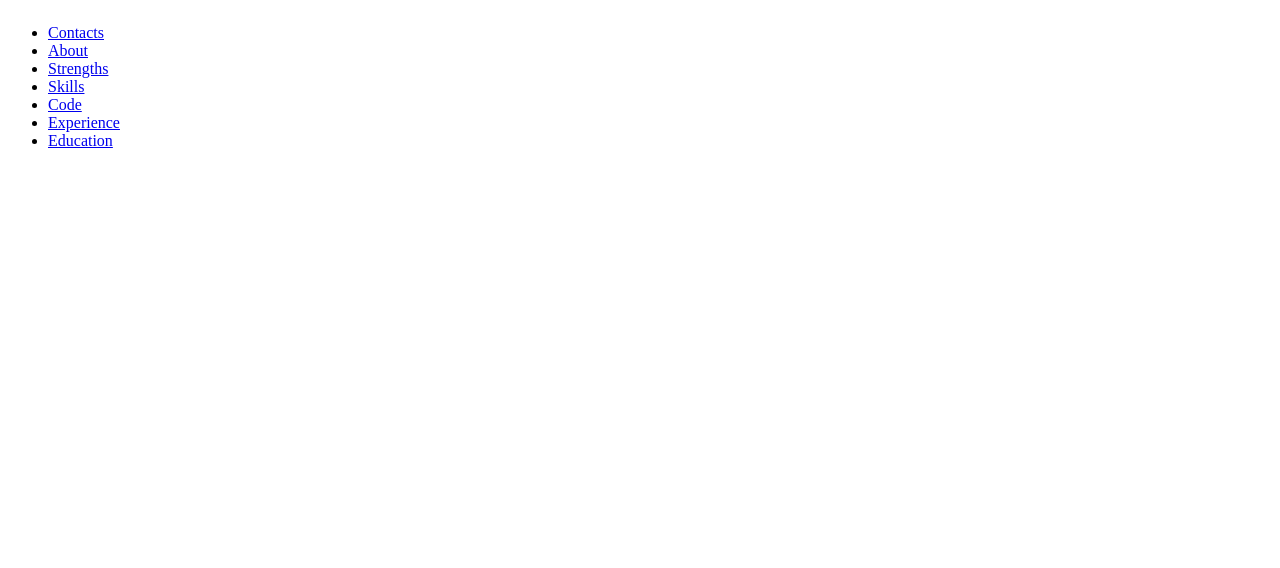
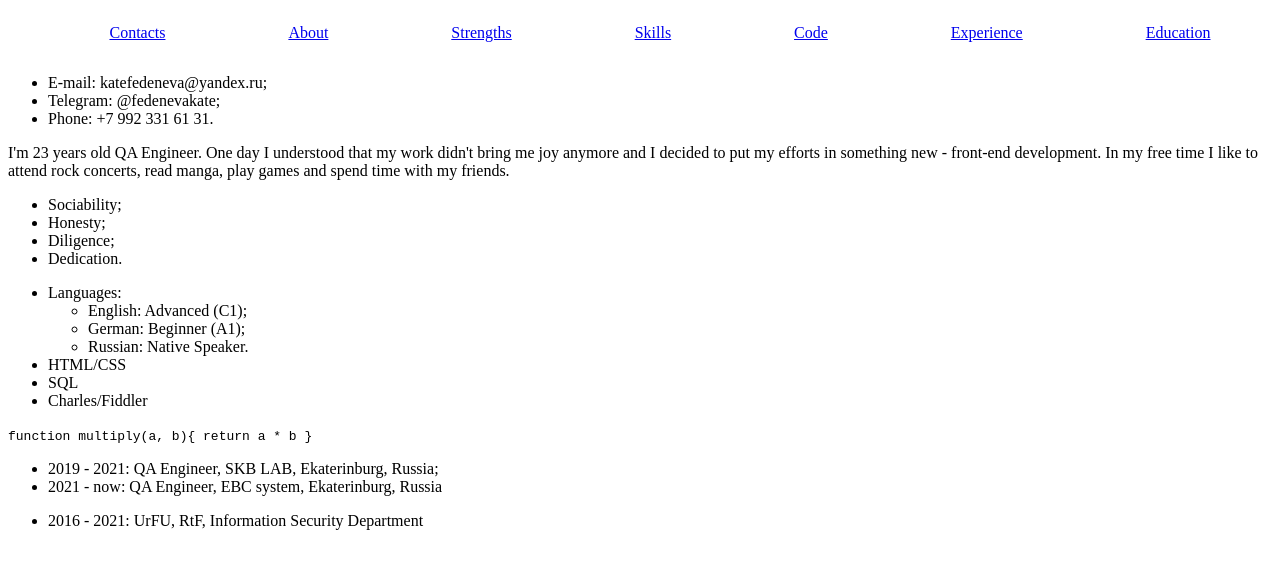
Before and after one commit to katefedeneva/rsschool-cv, a plain HTML site: page index.html in a window 1280 px wide. Drawn offline with Linux system fonts and the light colour scheme.

Commit message:
feat: add sections and its description

```diff
--- a/index.html
+++ b/index.html
@@ -10,25 +10,80 @@
 </head>
 <body class="body">
 	<header>
-		<nav>
-			<ul>
-				<li><a href="#contacts">Contacts</a></li>
-				<li><a href="#about">About</a></li>
-				<li><a href="#strengths">Strengths</a></li>
-				<li><a href="#skills">Skills</a></li>
-				<li><a href="#code">Code</a></li>
-				<li><a href="#experience">Experience</a></li>
-				<li><a href="#education">Education</a></li>
-			</ul>
-		</nav>
+		<div class="container">
+			<nav>
+				<ul class="nav-list">
+					<li class="nav-item"><a href="#contacts">Contacts</a></li>
+					<li class="nav-item"><a href="#about">About</a></li>
+					<li class="nav-item"><a href="#strengths">Strengths</a></li>
+					<li class="nav-item"><a href="#skills">Skills</a></li>
+					<li class="nav-item"><a href="#code">Code</a></li>
+					<li class="nav-item"><a href="#experience">Experience</a></li>
+					<li class="nav-item"><a href="#education">Education</a></li>
+				</ul>
+			</nav>
+		</div>
 	</header>
 
 	<main>
-
+		<div class="container">
+			<section class="section" id="contacts">
+				<ul>
+					<li>E-mail: katefedeneva@yandex.ru;</li>
+					<li>Telegram: @fedenevakate;</li>
+					<li>Phone: +7 992 331 61 31.</li>
+				</ul>
+			</section>
+			<section class="section" id="about">
+				<p>I'm 23 years old QA Engineer. One day I understood that my work didn't bring me joy anymore and I decided to put my efforts in something new - front-end development.
+					In my free time I like to attend rock concerts, read manga, play games and spend time with my friends.</p>
+			</section>
+			<section class="section" id="strengths">
+				<ul>
+					<li>Sociability;</li>
+					<li>Honesty;</li>
+					<li>Diligence;</li>
+					<li>Dedication.</li>
+				</ul>
+			</section>
+			<section class="section" id="skills">
+				<ul>
+					<li>Languages:</li>
+						<ul>
+							<li>English: Advanced (C1);</li>
+							<li>German: Beginner (A1);</li>
+							<li>Russian: Native Speaker.</li>
+						</ul>
+					<li>HTML/CSS</li>
+					<li>SQL</li>
+					<li>Charles/Fiddler</li>
+				</ul>
+			</section>
+			<section class="section" id="code">
+				<code>
+					function multiply(a, b){
+					return a * b
+					}
+				</code>
+			</section>
+			<section class="section" id="experience">
+				<ul>
+					<li>2019 - 2021: QA Engineer, SKB LAB, Ekaterinburg, Russia;</li>
+					<li>2021 - now: QA Engineer, EBC system, Ekaterinburg, Russia</li>
+				</ul>
+			</section>
+			<section class="section" id="education">
+				<ul>
+					<li>2016 - 2021: UrFU, RtF, Information Security Department</li>
+				</ul>
+			</section>
+		</div>
 	</main>
 
 	<footer>
+		<div class="container">
 
+		</div>
 	</footer>
 </body>
 </html>
--- a/style.css
+++ b/style.css
@@ -12,3 +12,23 @@ body {
   flex-direction: column;
   justify-content: space-between;
 }
+
+.nav-list {
+  display: flex;
+  justify-content: space-around;
+  align-items: flex-end;
+  list-style-type: none;
+}
+
+.nav-item {
+  transition: .3s;
+}
+
+.container {
+  max-width: 1440px;
+  margin: 0 auto;
+}
+
+.section {
+
+}
```
